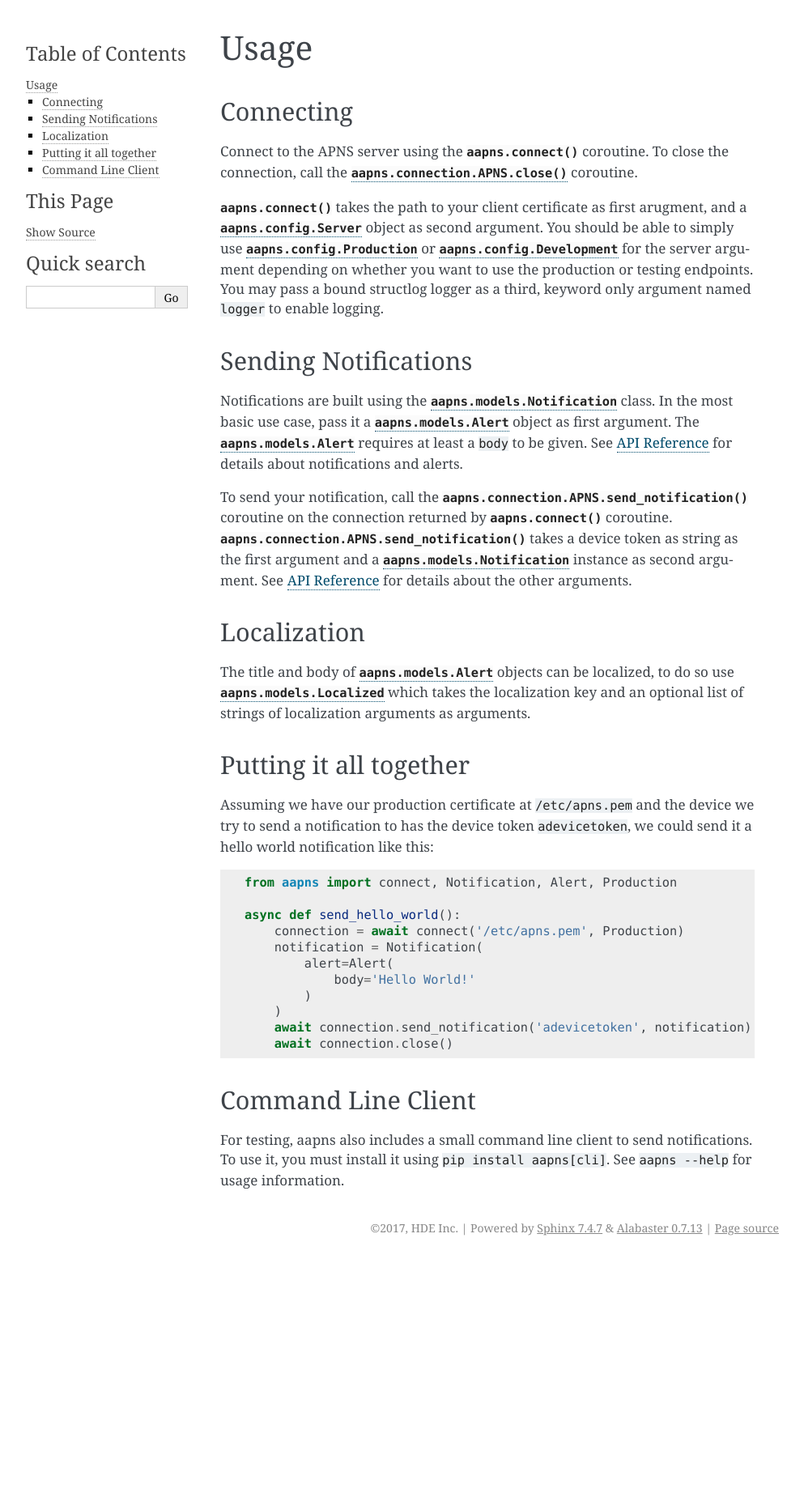
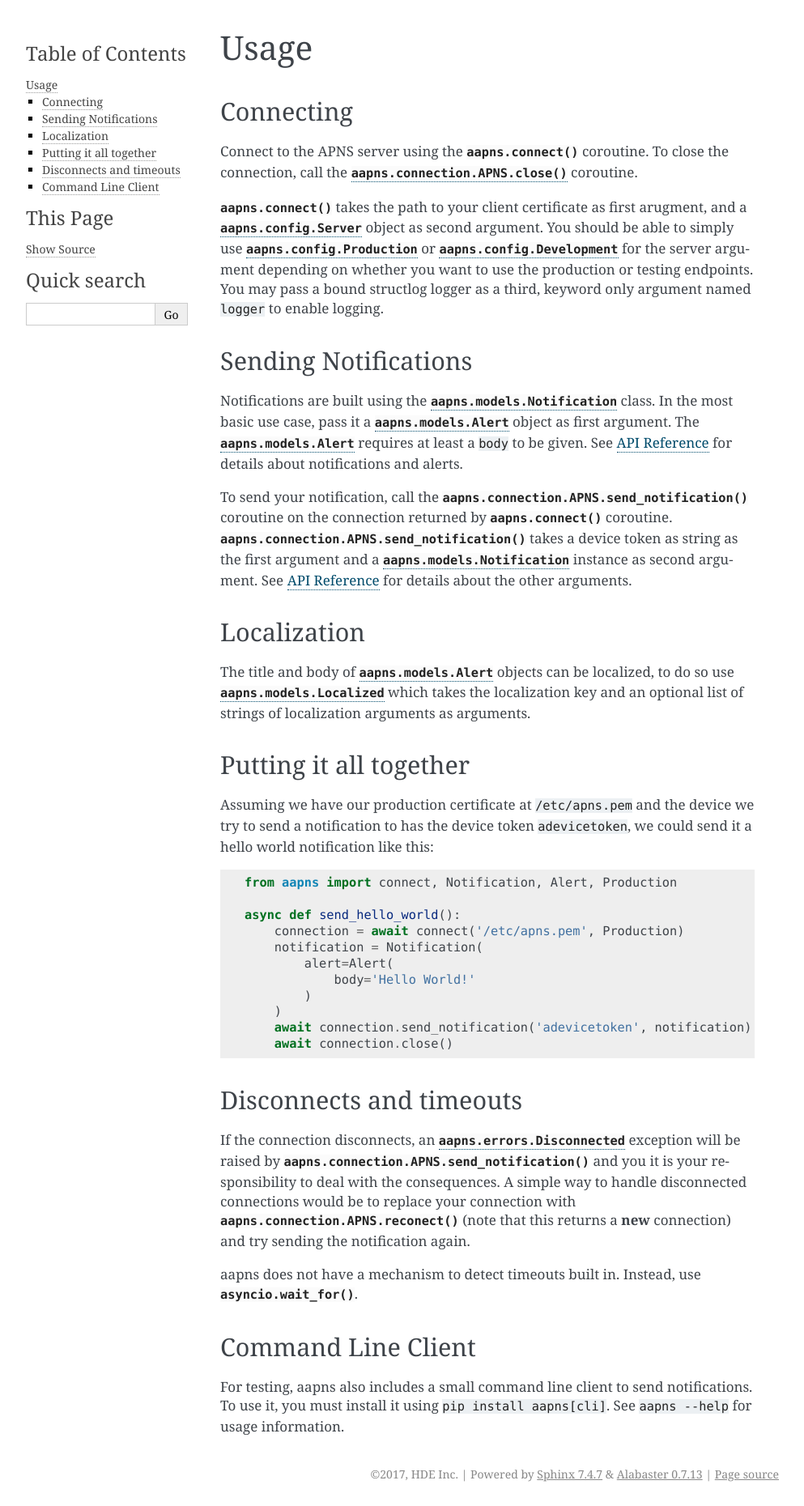
Before and after one commit to HENNGE/aapns, a Sphinx documentation site: the page built from docs/usage.rst, in a window 1280 px wide. Shown: the whole page at 81% size, without its empty margins (148-1141 px from the left). Built offline with Sphinx 7.4.7, drawn with Linux system fonts in a browser that asks for light colours; before the commit the page ends 1556 px from its top, so only the background shows below that.

Commit message:
handle disconnects

```diff
--- a/docs/usage.rst
+++ b/docs/usage.rst
@@ -60,6 +60,20 @@ send it a hello world notification like this::
         await connection.close()
 
 
+Disconnects and timeouts
+------------------------
+
+If the connection disconnects, an :py:exc:`aapns.errors.Disconnected` exception
+will be raised by :py:meth:`aapns.connection.APNS.send_notification` and you it
+is your responsibility to deal with the consequences. A simple way to handle
+disconnected connections would be to replace your connection with
+:py:meth:`aapns.connection.APNS.reconect` (note that this returns a **new**
+connection) and try sending the notification again.
+
+aapns does not have a mechanism to detect timeouts built in. Instead, use
+:py:func:`asyncio.wait_for`.
+
+
 Command Line Client
 -------------------
 
```
Also changed, not shown: docs/api.rst (+13 -0 lines), 2 other files.
